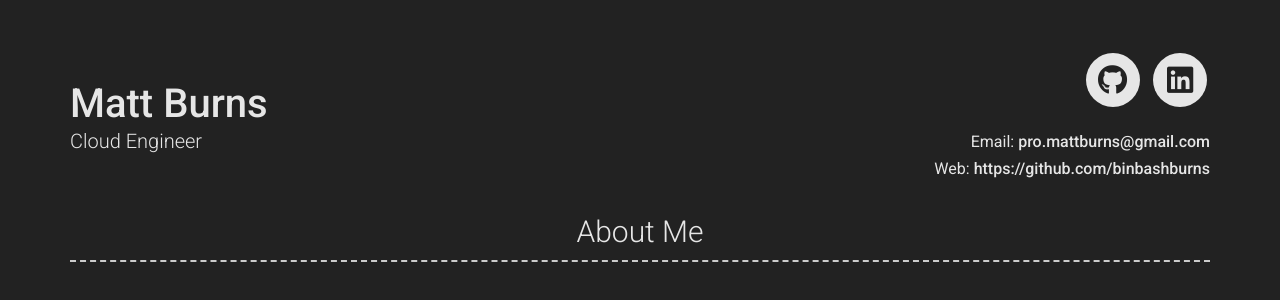
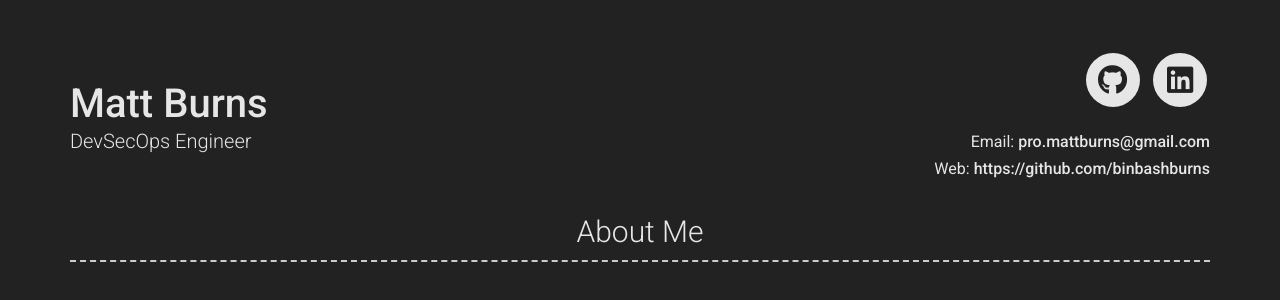
Before and after one commit to binbashburns/binbashburns.com, a Jekyll site: the page built from index.md, in a window 1280 px wide and 900 px high. Shown: the top 300 px of the window. Built offline with Jekyll 4.4.1, drawn with Linux system fonts in a browser that asks for light colours; nearby versions of some CDN libraries; grey boxes are pictures that could not be loaded.

Commit message:
periodic resume update

```diff
--- a/_config.yml
+++ b/_config.yml
@@ -7,7 +7,7 @@ version: 2
 
 # Personal info
 name: Matt Burns
-title: Cloud Engineer
+title: DevSecOps Engineer
 email: pro.mattburns@gmail.com
 # email_title: Email (Email title override)
 # phone: Your phone number (optional)
```
